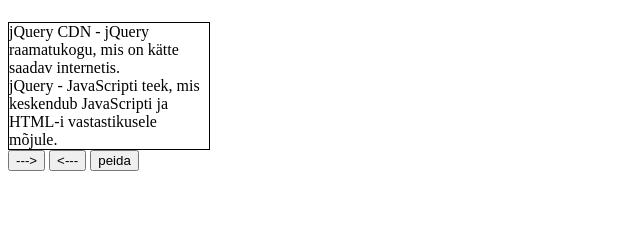
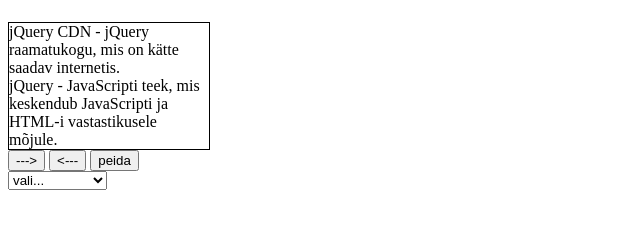
Before and after one commit to IrinaMerkulova/TakvaraIrina, a plain HTML site: page index.html in a window 1280 px wide. Shown: the part 97-326 px from the top of the page, without its empty margins (0-640 px from the left). Drawn offline with nearby package versions, Linux system fonts and the light colour scheme.

Commit message:
Update index.html

```diff
--- a/index.html
+++ b/index.html
@@ -55,6 +55,13 @@
 
 
 <br>
+    <select name="kool" id="kool">
+                <option value="">vali...</option>
+                <option value="algkool">algkool</option>
+                <option value="põhikool">põhikool</option>
+                <option value="lasteaed">lasteaed</option>
+                <option value="gümnaasium">gümnaasium</option>
+            </select>
 
 
 </body>
```
